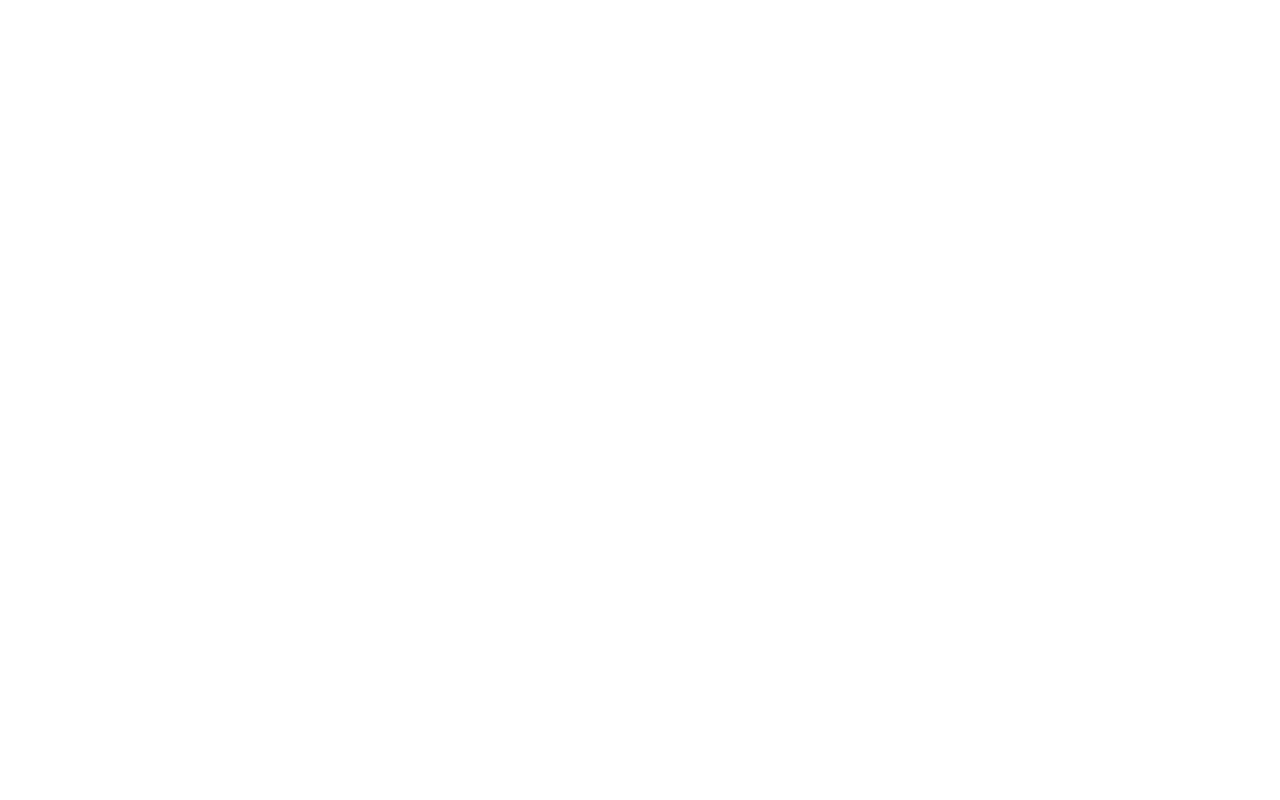
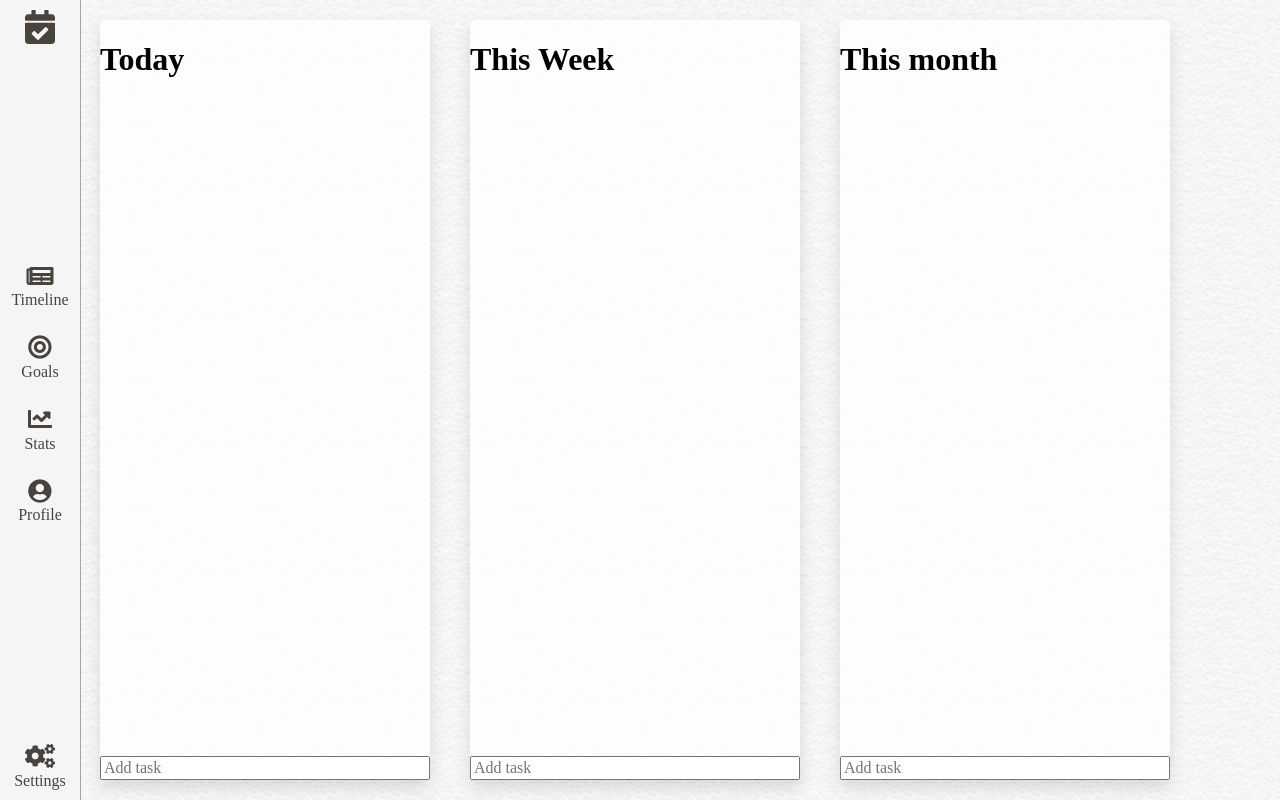
Before and after one commit to Gabriella-roze/todo, a plain HTML site: page index.html in a window 1280 px wide. Drawn offline with Linux system fonts and the light colour scheme.

Commit message:
add basic styling

```diff
--- a/index.html
+++ b/index.html
@@ -4,12 +4,76 @@
     <meta charset="UTF-8">
     <meta name="viewport" content="width=device-width, initial-scale=1.0">
     <meta http-equiv="X-UA-Compatible" content="ie=edge">
+    <link rel="stylesheet" href="https://use.fontawesome.com/releases/v5.7.2/css/all.css" integrity="sha384-fnmOCqbTlWIlj8LyTjo7mOUStjsKC4pOpQbqyi7RrhN7udi9RwhKkMHpvLbHG9Sr" crossorigin="anonymous">
     <link rel="stylesheet" href="normalize.css">
     <link rel="stylesheet" href="style.css">
     <title>To Do App</title>
 </head>
 <body>
 
+    <nav>
+        <img src="img/calendar-check-solid.svg" alt="Logo image">
+        <ul>
+            <li>
+                <h2><i class="fas fa-newspaper"></i></h2>
+                <a href="">Timeline</a>
+            </li>
+            <li>
+                <h2><i class="fas fa-bullseye"></i></h2>
+                <a href="">Goals</a>
+            </li>
+            <li>
+                <h2><i class="fas fa-chart-line"></i></h2>
+                <a href="">Stats</a>
+            </li>
+            <li>
+                <h2><i class="fas fa-user-circle"></i></h2>
+                <a href="">Profile</a>
+            </li>
+        </ul>
+        <li>
+            <h2><i class="fas fa-cogs"></i></h2>
+            <a href="">Settings</a></li>
+    </nav>
+
+    <div id="page__timeline">
+
+        <header>
+
+        </header>
+
+        <section>
+            <h1>Today</h1>
+            <div class="tasks__box">
+
+            </div>
+            <input type="text" placeholder="Add task">
+        </section>
+
+        <section>
+            <h1>This Week</h1>
+            <div class="tasks__box">
+
+            </div>
+            <input type="text" placeholder="Add task">
+        </section>
+
+        <section>
+            <h1>This month</h1>
+            <div class="tasks__box">
+
+
+            </div>
+            <input type="text" placeholder="Add task">
+        </section>
+    </div>
+
+    <template id="tpl__toDo">
+        <div class="toDo__box">
+            <input type="checkbox" name="toDo__status">
+            <p></p>
+        </div>
+    </template>
     <script src="main.js"></script>
 </body>
 </html>
--- a/main.js
+++ b/main.js
@@ -0,0 +1 @@
+"use strict";
--- a/style.css
+++ b/style.css
@@ -0,0 +1,108 @@
+:root {
+    --menu-width: 80px;
+}
+
+body {
+}
+/* MENU */
+nav {
+    height: calc(100vh - 20px);
+    width: var(--menu-width);
+
+    padding: 10px 0px;
+
+    position: fixed;
+    top: 0;
+
+    display: flex;
+    flex-direction: column;
+    justify-content: space-between;
+    align-items: center;
+
+    background: #F5F5F5;
+    color: #49433E;
+    border-right: 0.5px solid #A6A4A4;
+}
+ul {
+    height: 40%;
+    width: 100%;
+
+    margin: 0;
+    padding: 0;
+
+    display: flex;
+    flex-direction: column;
+    justify-content: space-evenly;
+    align-items: center;
+}
+li {
+    list-style: none;
+    text-align: center;
+}
+li > a {
+    text-decoration: none;
+    color: #49433E;
+}
+li > h2 {
+    margin: 0;
+}
+nav > img {
+    width: 30px;
+}
+
+/* PAGE TIMELINE */
+#page__timeline {
+    min-height: 100vh;
+    width: calc(100% - var(--menu-width));
+
+    margin: 0 0 0 var(--menu-width);
+
+    display: flex;
+    flex-wrap: wrap;
+
+    background-image: url(img/paper-texture.jpg);
+    background-repeat: repeat;
+
+}
+
+/* SECTIONS */
+section {
+    width: 330px;
+    min-height: 550px;
+
+    margin: 20px;
+
+    display: flex;
+    flex-direction: column;
+    justify-content: space-between;
+
+    background: rgba(255, 255, 255, 0.8);
+    border-radius: 5px;
+    box-shadow: 0 8px 16px rgba(73, 67, 62, 0.16);
+}
+
+.tasks__box {
+    min-height: 70%;
+}
+.toDo__box {
+    min-height: 30px;
+    width: calc(100% - 12px);
+
+    margin: 2px 10px;
+
+    display: flex;
+    align-items: center;
+
+}
+.toDo__box p {
+    margin: 0;
+    padding-left: 8px;
+
+}
+input[type="checkbox"] {
+    transform: scale(1.5);
+    transform-origin: center;
+
+    margin: 0 12px;
+
+}
```
Also changed, not shown: img/calendar-check-solid.svg (added), img/paper-texture.jpg (added), 2 other files.
